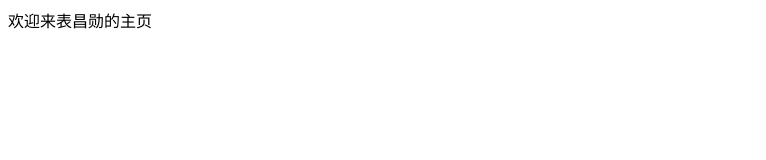
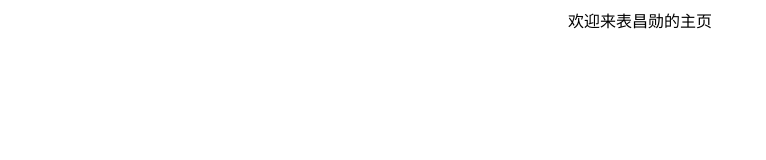
Before and after one commit to biaocx12/biaocx12.github.io, a plain HTML site: page index.html in a window 1280 px wide. Shown: the whole page, without its empty margins (0-766 px from the left). Drawn offline with Linux system fonts and the light colour scheme.

Commit message:
Update index.html

```diff
--- a/index.html
+++ b/index.html
@@ -1,8 +1,8 @@
 <html>
  <head>
-  <title>   个人主页   </title>
+  <title>个人主页</title>
  </head>
 <body>
- 欢迎来表昌勋的主页
+<CENTER>欢迎来表昌勋的主页</CENTER>
 </body>
 </html>
```
